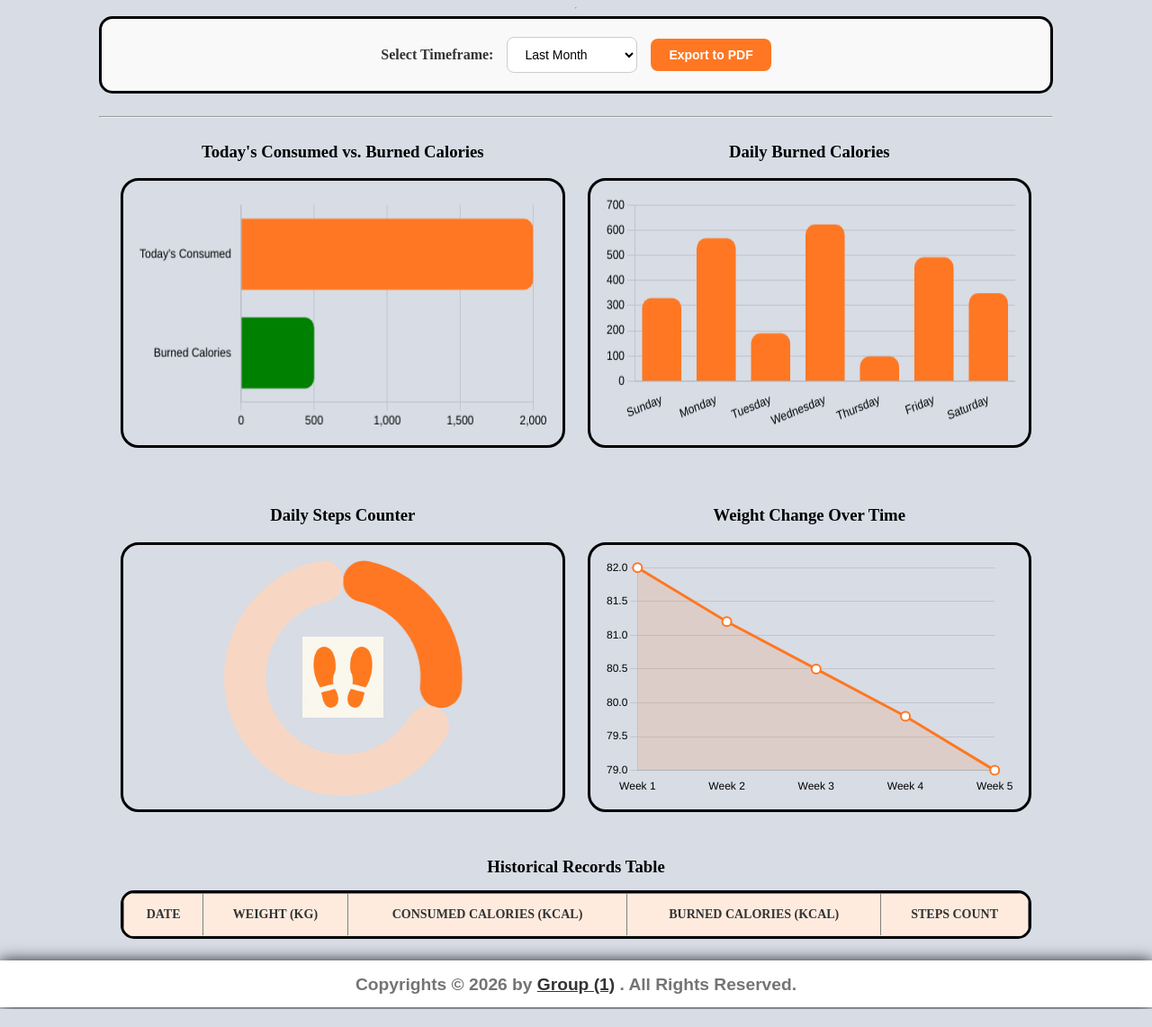
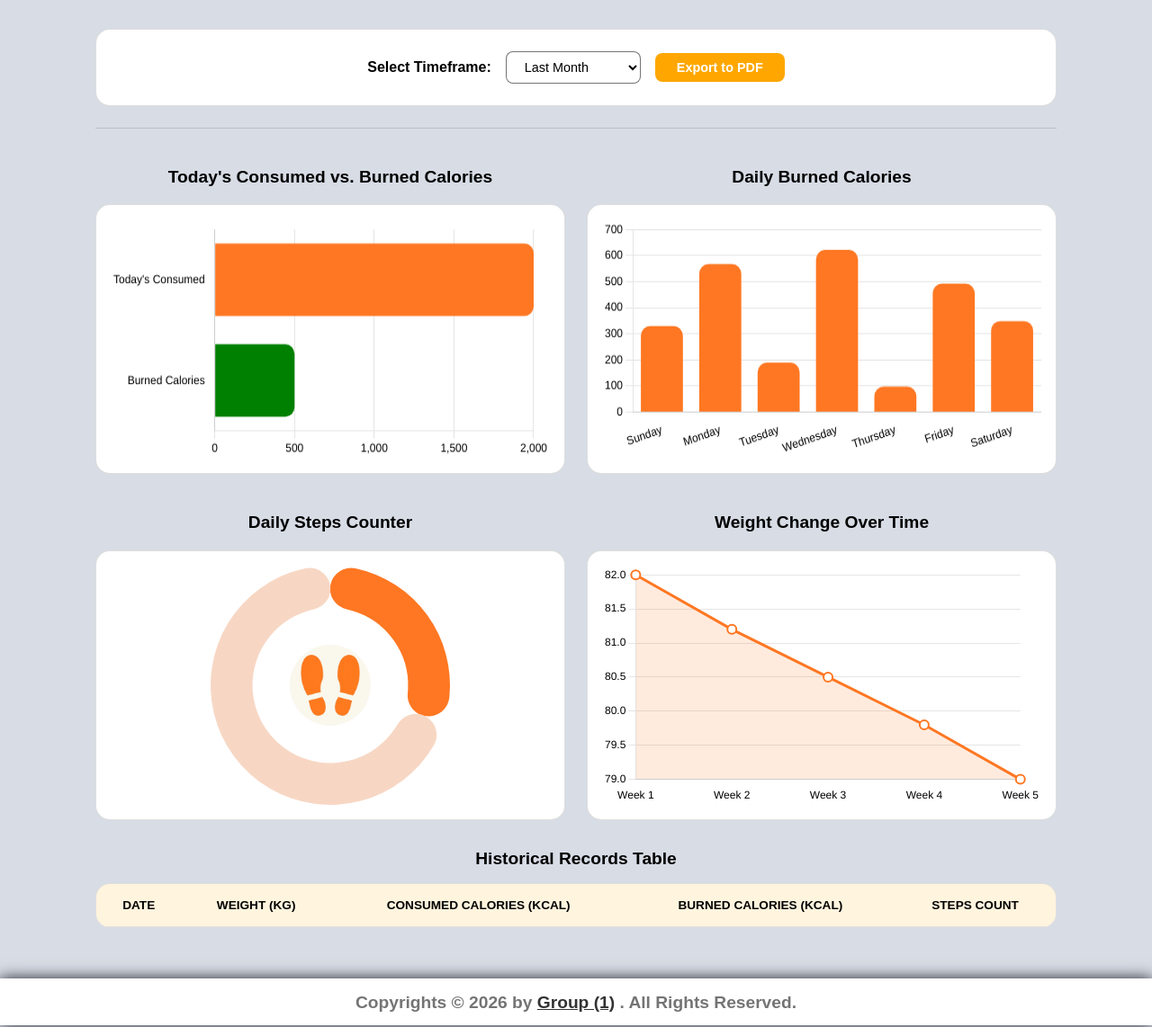
Before and after one commit to Reda-Alqatifi/Fitness-Tracker, a PHP site: page /Pages/reports/reports.html in a window 1280 px wide. Shown: the part 77-1219 px from the top of the page at 90% size. Run offline with PHP 8.4, Linux system fonts and the light colour scheme; lists and menus that the app fills with data are empty.

Commit message:
Done from the dark-mode and the responsive layout within the reports page & removing the deit css for the global header and footer

```diff
--- a/src/Frontend/Pages/reports/reports.css
+++ b/src/Frontend/Pages/reports/reports.css
@@ -1,36 +1,54 @@
 @import url("../../global.css");
 
+/* !page container */
 #wrapper {
-    max-width: 1100px;
-    margin: 0 auto;
-    padding: 0 20px;
+    width: 100%;
+    max-width: calc(var(--size-4x-large) + var(--size-large));   /* 1100px */
+    margin: var(--space-x-large) auto;
+    padding: 0 var(--space-mid);
+
+    font-family: var(--font-type-1);
     text-align: center;
 }
+#wrapper main {
+    margin: 0;
+}
+#wrapper hr {
+    border: none;
+    border-top: var(--border-x-small) solid color-mix(in srgb, var(--color-border) var(--opacity-low), transparent);
+    margin: 0 0 var(--space-large);
+}
 
+/* //////////////// */
+
+/* !charts */
 .FirstRow,
 .SecondRow {
-    display: flex;
-    gap: 25px;
-    margin-bottom: 25px;
+    display: grid;
+    grid-template-columns: 1fr 1fr;
+    gap: var(--space-large);
+    margin-bottom: var(--space-large);
 }
-
 .FirstRow section,
 .SecondRow section {
-    flex: 1;
     min-width: 0;
+}
+.FirstRow h3,
+.SecondRow h3 {
+    font-size: var(--font-mid);
 }
 
 .chart_contanor {
     position: relative;
-    width: 500px;
-    max-width: 100%;
+    width: 100%;
     height: 300px;
-    border: 3px solid #000000;
-    border-radius: 20px;
-    padding: 15px;
-    margin-bottom: 20px;
+
+    background-color: var(--color-cards);
+    border: var(--border-x-small) solid color-mix(in srgb, var(--color-border) var(--opacity-low), transparent);
+    border-radius: var(--radius-mid);
+
+    padding: var(--space-mid);
 }
-
 .chart_contanor canvas {
     width: 100% !important;
     height: 100% !important;
@@ -42,120 +60,174 @@
     left: 50%;
     transform: translate(-50%, -50%);
     pointer-events: none;
+
     display: flex;
     align-items: center;
     justify-content: center;
-    width: 90px;  /* يمكنك تكبيرها أو تصغيرها لتناسب حجم الـ 500px */
+
+    width: 90px;
     height: 90px;
 }
-
-/* هذا الجزء ضروري لضبط مقاس الصورة داخل الـ div */
 .Centered_Icone img {
     width: 100%;
     height: 100%;
     object-fit: contain;
+    border-radius: var(--radius-full);
 }
 
-/* =========================================
-   Timeframe Selection Controls
-   ========================================= */
+/* //////////////// */
+
+/* !timeframe controls */
 .timeframe-controls {
     display: flex;
+    flex-wrap: wrap;
     align-items: center;
     justify-content: center;
-    gap: 15px;
-    padding: 20px;
-    background-color: #f9f9f9;
-    border: 3px solid #000000;
-    border-radius: 15px;
-    margin-bottom: 25px;
+    gap: var(--space-mid);
+
+    padding: var(--space-large);
+    margin-bottom: var(--space-large);
+
+    background-color: var(--color-cards);
+    border: var(--border-x-small) solid color-mix(in srgb, var(--color-border) var(--opacity-low), transparent);
+    border-radius: var(--radius-mid);
 }
-
 .timeframe-controls label {
     font-weight: bold;
-    font-size: 16px;
-    color: #333;
+    font-size: var(--font-small);
+    color: var(--color-text);
 }
+.timeframe-controls select {
+    padding: var(--space-small) var(--space-mid);
+    font-size: calc(var(--font-small) * 0.9);
 
-.timeframe-controls select {
-    padding: 10px 15px;
-    font-size: 14px;
-    border: 1px solid #ccc;
-    border-radius: 8px;
+    color: var(--color-text);
+    background-color: var(--color-cards);
+    border: var(--border-x-small) solid color-mix(in srgb, var(--color-border) var(--opacity-mid), transparent);
+    border-radius: var(--radius-small);
+
     outline: none;
     cursor: pointer;
-    background-color: #fff;
 }
-
 .timeframe-controls select:focus {
-    border-color: #ff7722;
+    border-color: var(--color-border-3);
 }
 
 #exportPdfBtn {
-    padding: 10px 20px;
-    font-size: 14px;
+    padding: var(--space-small) var(--space-large);
+    font-size: calc(var(--font-small) * 0.9);
     font-weight: bold;
-    color: #fff;
-    background-color: #ff7722;
+
+    color: var(--palette-white);
+    background-color: var(--color-graphs-1);
     border: none;
-    border-radius: 8px;
+    border-radius: var(--radius-small);
+
     cursor: pointer;
-    transition: background-color 0.3s ease;
+    transition: box-shadow var(--transition-mid);
+}
+#exportPdfBtn:hover {
+    box-shadow: var(--shadow-low-blur) var(--color-text-hover);
 }
 
-#exportPdfBtn:hover {
-    background-color: #e66611;
+/* //////////////// */
+
+/* !records table */
+.table-section {
+    margin-top: var(--space-x-large);
+    text-align: left;
+}
+.table-section h3 {
+    text-align: center;
+    font-size: var(--font-mid);
+    margin-bottom: var(--space-mid);
 }
 
-/* =========================================
-   Historical Records Table
-   ========================================= */
-.table-section {
-    margin-top: 30px;
-    text-align: left;
-}
-
-.table-section h3 {
-    text-align: center;
-    margin-bottom: 15px;
-}
-
-/* Responsive wrapper to prevent table from breaking layout on small screens */
 .table-responsive {
     width: 100%;
     overflow-x: auto;
-    border: 3px solid #000000;
-    border-radius: 15px;
-    background-color: #fff;
+
+    background-color: var(--color-cards);
+    border: var(--border-x-small) solid color-mix(in srgb, var(--color-border) var(--opacity-low), transparent);
+    border-radius: var(--radius-mid);
 }
 
 #reportsDataTable {
     width: 100%;
+    min-width: 600px;
+    border: none;
     border-collapse: collapse;
-    min-width: 700px; /* Forces scrolling on very small screens */
 }
-
 #reportsDataTable th,
 #reportsDataTable td {
-    padding: 15px;
+    padding: var(--space-mid);
     text-align: center;
-    border-bottom: 1px solid #ddd;
+    border: none;
+    border-bottom: var(--border-x-small) solid color-mix(in srgb, var(--color-border) var(--opacity-low), transparent);
 }
-
 #reportsDataTable th {
-    background-color: rgba(255, 119, 34, 0.15); /* Matches your line chart fill */
-    color: #333;
+    background-color: var(--color-background-selected);
+    color: var(--color-text);
     font-weight: bold;
+    font-size: calc(var(--font-small) * 0.85);
     text-transform: uppercase;
-    font-size: 14px;
 }
-
+#reportsDataTable tbody tr {
+    transition: background-color var(--transition-fast);
+}
 #reportsDataTable tbody tr:hover {
-    background-color: #f1f1f1;
-    transition: background-color 0.2s ease;
+    background-color: color-mix(in srgb, var(--color-text) 6%, transparent);
 }
-
-/* Removes border from the very last row to keep the rounded corners looking clean */
 #reportsDataTable tbody tr:last-child td {
     border-bottom: none;
 }
+
+/* //////////////// */
+
+/* ! smaller screens */
+
+/* tablets */
+@media (max-width: 900px) {
+    .FirstRow,
+    .SecondRow {
+        grid-template-columns: 1fr;
+    }
+}
+
+/* phones */
+@media (max-width: 600px) {
+    #wrapper {
+        margin: var(--space-mid) auto;
+    }
+
+    .FirstRow,
+    .SecondRow {
+        gap: var(--space-mid);
+        margin-bottom: var(--space-mid);
+    }
+
+    .chart_contanor {
+        height: 240px;
+        padding: var(--space-small);
+    }
+
+    .Centered_Icone {
+        width: 60px;
+        height: 60px;
+    }
+
+    .timeframe-controls {
+        flex-direction: column;
+        align-items: stretch;
+        padding: var(--space-mid);
+    }
+    .timeframe-controls select,
+    #exportPdfBtn {
+        width: 100%;
+    }
+
+    #reportsDataTable th,
+    #reportsDataTable td {
+        padding: var(--space-small);
+    }
+}
--- a/src/Frontend/Pages/reports/reports.html
+++ b/src/Frontend/Pages/reports/reports.html
@@ -6,19 +6,24 @@
     <meta name="color-scheme" content="only light" id="meta-mode">
     <title>Reports & Analytics - Fitness Tracker</title>
 
+    <link rel="icon" type="image/png" href="../../../../assets/images/FT logo.png" />
+
     <link rel="stylesheet" href="reports.css">
     <link rel="stylesheet" href="https://fonts.googleapis.com/css2?family=Material+Symbols+Outlined"/>
-
-
 </head>
 <body>
 
-        <!-- !     H E A D E R     -->
+    <!-- !     H E A D E R     -->
     <header id="global-header">
 
         <nav id="nav-bar">
 
             <img class="logo" src="../../../../assets/images/FT logo.png" alt="FT logo"/>
+
+            <!-- the 3 lines button (only on small screens) -->
+            <button id="menu-btn" class="btn" type="button" aria-label="Menu" aria-expanded="false">
+                <span class="material-symbols-outlined">menu</span>
+            </button>
 
             <div id="sideMenu" class="side-menu">
                 <ul>
@@ -42,9 +47,18 @@
                 </div>
             </div>
         </nav>
+
+        <!-- ! the logout popup -->
+        <dialog id="logout-popup">
+
+            <h2>Are you sure you want to logout?</h2>
+
+            <div class="popup-buttons">
+                <button id="logout-yes-btn" class="btn" type="button">Yes</button>
+                <button id="logout-no-btn" class="btn" type="button">No</button>
+            </div>
+        </dialog>
     </header>
-
-    <hr>
 
     <!-- Timeframe Selection -->
      <div id="wrapper">
--- a/src/Frontend/Pages/reports/reports.js
+++ b/src/Frontend/Pages/reports/reports.js
@@ -17,7 +17,25 @@ const weightData = [82, 81.2, 80.5, 79.8, 79];
 
 
 Chart.defaults.font.family = "'Helvetica Neue', 'Arial', sans-serif";
-Chart.defaults.color = '#000000';
+
+// chart text and grid colors that follow the theme (dark / light)
+function applyChartTheme(charts = []) {
+    const isDark = document.body.classList.contains("darkmode");
+    const text = isDark ? "#ffffff" : "#000000";
+    const grid = isDark ? "rgba(255, 255, 255, 0.15)" : "rgba(0, 0, 0, 0.1)";
+
+    Chart.defaults.color = text;
+    Chart.defaults.borderColor = grid;
+
+    for (const chart of charts) {
+        for (const scale of Object.values(chart.options.scales || {})) {
+            scale.ticks.color = text;
+            scale.grid.color = grid;
+        }
+        chart.update();
+    }
+}
+applyChartTheme();
 
 
 /*Chart for Today's Consumed vs. Burned Calories */
@@ -145,6 +163,11 @@ const Weight_Chart = new Chart('weightCanvas', {
   }
 });
 
+// redraw the charts when the theme is switched
+new MutationObserver(() => {
+    applyChartTheme([TodayChart, Burned_Calories_Chart, Steps_Chart, Weight_Chart]);
+}).observe(document.body, { attributes: true, attributeFilter: ["class"] });
+
 // ! reports page data (from the backend)
 
 /*
```
Also changed, not shown: src/Frontend/Pages/diet/diet.css (+0 -74 lines).
